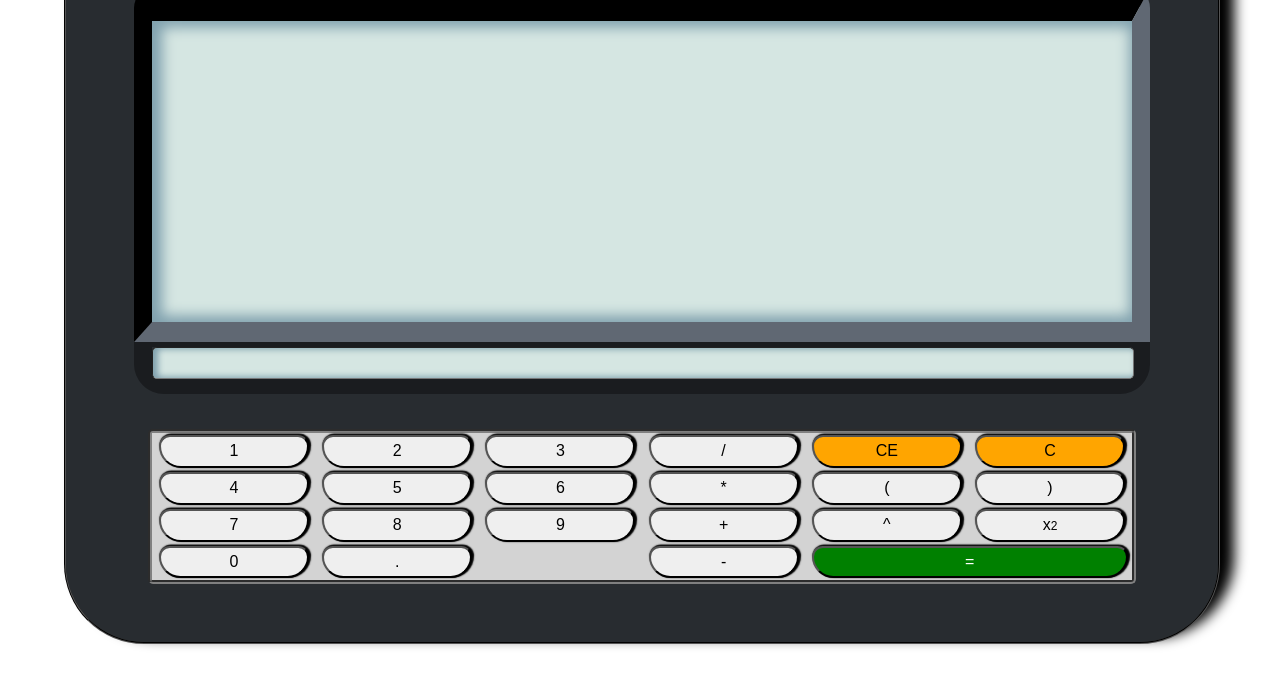
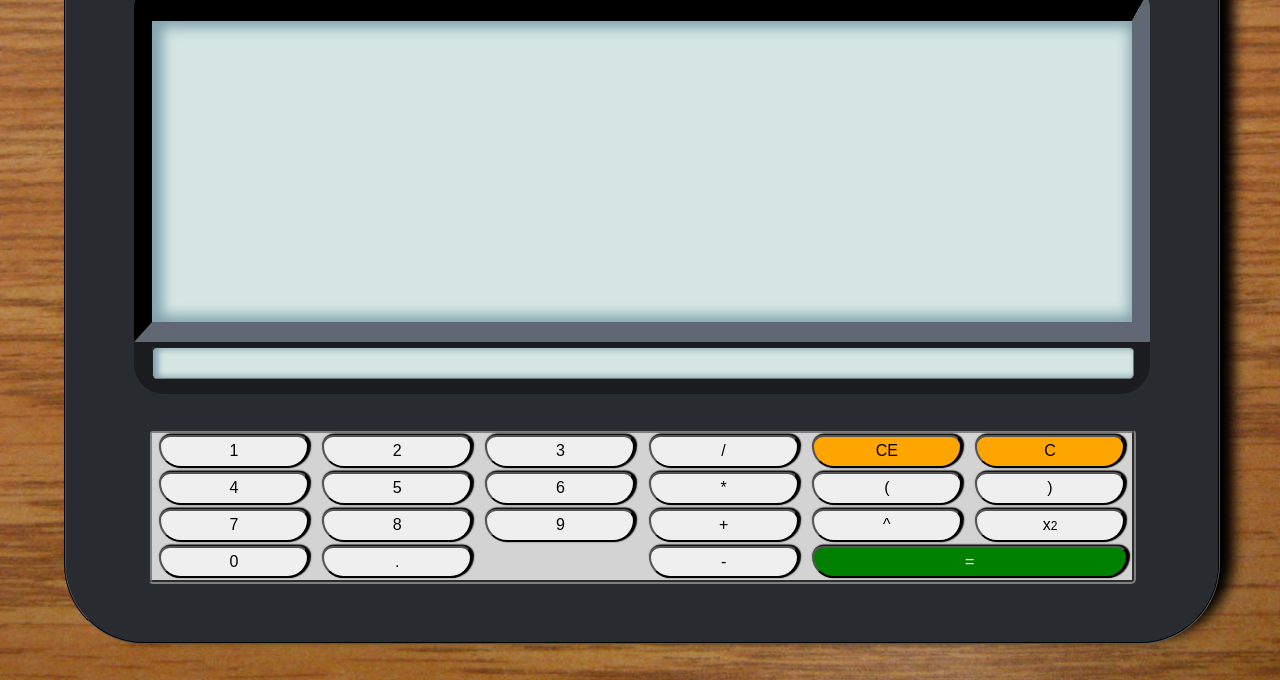
Before and after one commit to JonColman94/calculator, a plain HTML site: page index.html in a window 1280 px wide. Shown: the part 120-800 px from the top of the page. Drawn offline with Linux system fonts and the light colour scheme.

Commit message:
Yet another fix attempt

```diff
--- a/css/main.css
+++ b/css/main.css
@@ -1,5 +1,5 @@
 body {
-    background-image: url("./res/desk.jpg");
+    background-image: url("../res/desk.jpg");
     background-size: 100% 100%;
 }
 
```
